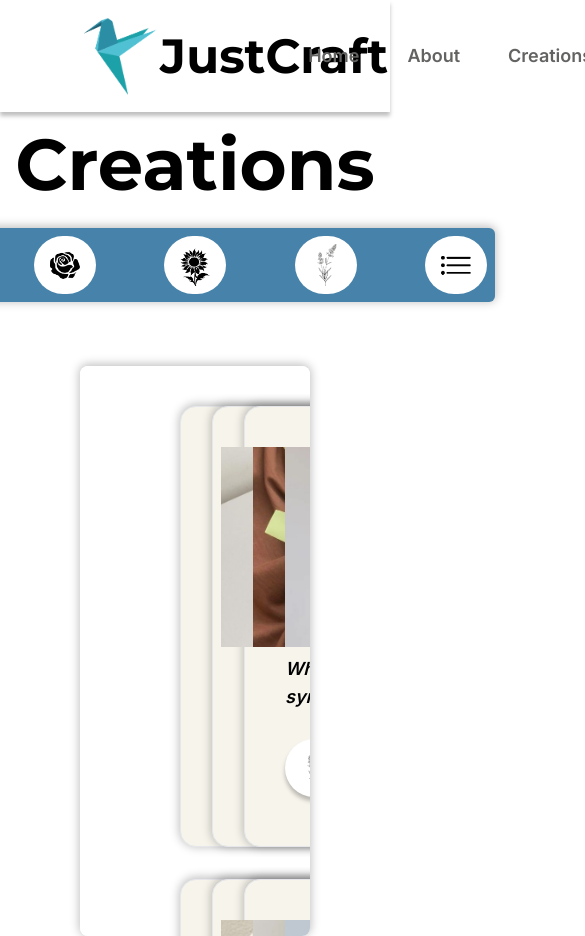
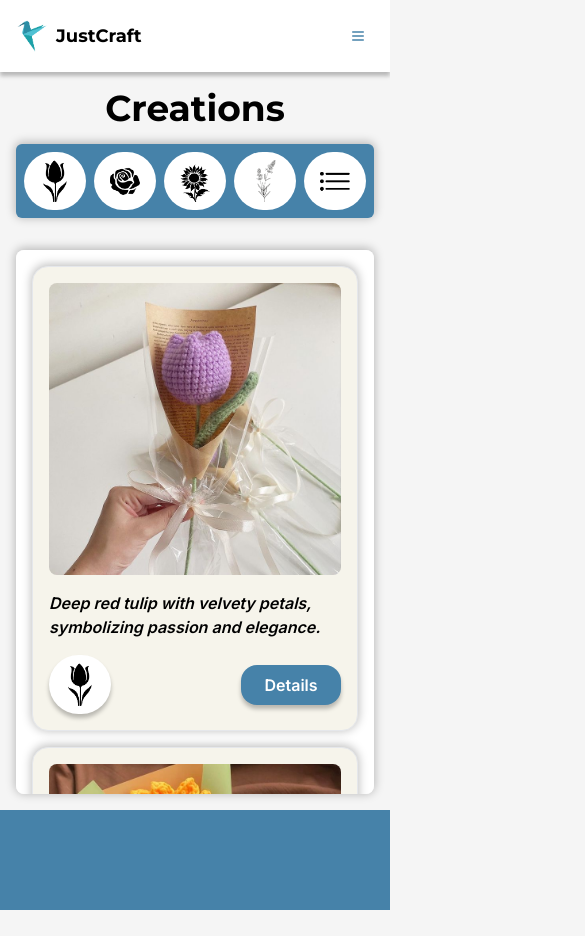
Before and after one commit to adnalow/crochet-v1, a Next.js app: page /creations in a window 390 px wide. Shown: the top 936 px of the page, 585 px wide, since content can reach past the window. After the commit the page ends 910 px from the top, so only its background shows below. Built offline with nearby package versions, Linux system fonts and the light colour scheme.

Commit message:
responsive home / creations

```diff
--- a/app/creations/page.tsx
+++ b/app/creations/page.tsx
@@ -2,34 +2,32 @@
 
 import ButtonOptionsIcon from "@/components/ButtonOptionsIcon";
 import CreationCard from "@/components/CreationCard";
-import { Button } from "@/components/ui/button";
 import { flowers } from "@/data/flowers";
-import Image from "next/image";
 import React, { useState } from "react";
 
 export default function Page() {
-  // State to track the selected filter type
   const [selectedType, setSelectedType] = useState("all");
 
-  // Function to handle button clicks
   const handleFilterClick = (type: string) => {
-    console.log("Selected type:", type); // Debug: log the selected filter type
     setSelectedType(type);
   };
 
-  // Filter the flowers array based on the selected type
   const filteredFlowers =
     selectedType === "all"
       ? flowers
       : flowers.filter((flower) => flower.type === selectedType);
 
   return (
-    <div className="flex max-w-screen max-h-screen flex-col items-center mt-4 px-[80px]">
-      <div className="flex flex-col items-center gap-16 w-[100%]">
-        <div className="flex flex-col items-center gap-7">
-          <h1 className="font-montserrat font-bold text-7xl">Creations</h1>
-          <div className="w-[600px] h-fit bg-primaryColor rounded-md p-2 items-center justify-between flex shadow-xlg">
-            {/* Buttons for filtering */}
+    <div className="flex flex-col items-center w-full px-4 md:px-6 lg:px-8 py-4 md:py-6">
+      <div className="flex flex-col items-center gap-8 md:gap-16 w-full max-w-7xl">
+        {/* Header Section */}
+        <div className="flex flex-col items-center gap-4 md:gap-7">
+          <h1 className="font-montserrat font-bold text-4xl md:text-5xl lg:text-7xl">
+            Creations
+          </h1>
+
+          {/* Filter Buttons */}
+          <div className="w-full max-w-[600px] h-fit bg-primaryColor rounded-md p-2 flex items-center justify-between gap-2 shadow-xlg overflow-x-auto scrollbar-thin scrollbar-thumb-gray-400 scrollbar-track-gray-200">
             <ButtonOptionsIcon
               image="/logoOptions/tulips.png"
               isShadow={false}
@@ -57,9 +55,10 @@ export default function Page() {
             />
           </div>
         </div>
-        <div className="w-full max-h-[570px] min-h-[250px] overflow-y-auto rounded-lg shadow-xlg bg-white px-[100px] py-10 scrollbar-thin scrollbar-thumb-gray-400 scrollbar-track-gray-200">
-          <div className="grid grid-cols-3 gap-8">
-            {/* Render filtered flowers */}
+
+        {/* Cards Container */}
+        <div className="w-full h-[calc(100vh-300px)] overflow-y-auto rounded-lg shadow-xlg bg-white p-4 md:p-6 lg:p-10 scrollbar-thin scrollbar-thumb-gray-400 scrollbar-track-gray-200">
+          <div className="grid grid-cols-1 md:grid-cols-2 lg:grid-cols-3 gap-4 md:gap-6 lg:gap-8">
             {filteredFlowers.map((flower, index) => (
               <CreationCard
                 key={index}
--- a/app/globals.css
+++ b/app/globals.css
@@ -5,6 +5,10 @@
 
 
 @layer base {
+  body {
+    background-color: #F5F5F5 ;
+  }
+
   :root {
     --background: 0 0% 100%;
     --foreground: 224 71.4% 4.1%;
--- a/app/layout.tsx
+++ b/app/layout.tsx
@@ -2,6 +2,7 @@ import type { Metadata } from "next";
 import { Inter, Roboto, Montserrat } from "next/font/google";
 import "./globals.css";
 import Header from "@/components/header";
+import Footer from "@/components/Footer";
 
 const getInter = Inter({
   variable: "--font-inter",
@@ -32,11 +33,12 @@ export default function RootLayout({
   return (
     <html lang="en">
       <body
-        className={`${getMontserrat.variable} ${getRoboto.variable}  ${getInter.variable}`}
+        className={`${getMontserrat.variable} ${getRoboto.variable} ${getInter.variable}`}
       >
-        <div className="flex flex-col min-h-screen">
+        <div className="flex flex-col min-h-screen w-full">
           <Header />
-          {children}
+          <main className="flex-1 w-full">{children}</main>
+          <Footer />
         </div>
       </body>
     </html>
--- a/components/CreationCard.tsx
+++ b/components/CreationCard.tsx
@@ -7,11 +7,10 @@ import { Button } from "./ui/button";
 import Link from "next/link";
 
 function slugify(text: string) {
-  console.log(text);
   return text
     .toLowerCase()
-    .replace(/\s+/g, "-") // Replace spaces with dashes
-    .replace(/[^\w-]+/g, ""); // Remove special characters
+    .replace(/\s+/g, "-")
+    .replace(/[^\w-]+/g, "");
 }
 
 export default function CreationCard({
@@ -21,11 +20,11 @@ export default function CreationCard({
   description,
   image,
 }: Flower) {
-  const slugifiedName = slugify(name); // Convert name to a slug
   return (
-    <Card className="min-w-[400px] max-w-[500px] min-h-max p-10 bg-whitishColor rounded-2xl shadow-xlg font-inter font-semibold">
-      <div className="flex flex-col gap-2 min-h-[350px]">
-        <div className="relative w-full min-h-[200px] max-h-full    ">
+    <Card className="w-full bg-whitishColor rounded-2xl shadow-xlg font-inter font-semibold p-4 md:p-6 lg:p-10">
+      <div className="flex flex-col gap-4">
+        {/* Image Container */}
+        <div className="relative w-full aspect-square rounded-lg overflow-hidden">
           <Image
             src={image}
             alt={name}
@@ -33,17 +32,21 @@ export default function CreationCard({
             className="object-cover object-center"
           />
         </div>
-        <p className="flex-grow text-black italic text-lg">
+
+        {/* Description */}
+        <p className="flex-grow text-black italic text-base md:text-lg min-h-[3rem]">
           {briefDescription}
         </p>
-        <div className="flex justify-between items-center">
+
+        {/* Bottom Section */}
+        <div className="flex justify-between items-center gap-4">
           <ButtonOptionsIcon
             image={`/logoOptions/${type}.png`}
             isShadow={true}
             onClick={() => {}}
           />
-          <Link href={`/creations/${name.replace(/\s+/g, "-").toLowerCase()}`}>
-            <Button className="bg-primaryColor text-white font-inter font-semibold rounded-2xl text-lg shadow-lg min-w-[150px]">
+          <Link href={`/creations/${slugify(name)}`} className="flex-shrink-0">
+            <Button className="bg-primaryColor text-white font-inter font-semibold rounded-2xl text-base md:text-lg shadow-lg min-w-[100px] md:min-w-[150px]">
               Details
             </Button>
           </Link>
--- /dev/null
+++ b/components/Footer.tsx
@@ -0,0 +1,9 @@
+import React from "react";
+
+export default function Footer() {
+  return (
+    <footer className="bg-primaryColor w-full min-h-[100px] text-white text-center p-4 md:p-6">
+      {/* Add footer content here */}
+    </footer>
+  );
+}
--- a/components/header.tsx
+++ b/components/header.tsx
@@ -1,35 +1,124 @@
+"use client";
+
 import Image from "next/image";
 import Link from "next/link";
-import React from "react";
+import React, { useState } from "react";
+import { Menu } from "lucide-react";
+import { Button } from "./ui/button";
 
 export default function Header() {
+  const [isMenuOpen, setIsMenuOpen] = useState(false);
+
   return (
-    <header className="shadow-lg py-4 px-[80px] bg-white">
-      <div className="flex items-center justify-between">
+    <header className="shadow-lg bg-white w-full relative z-50">
+      <div className="px-4 md:px-6 lg:px-[40px] py-4">
+        <div className="flex items-center justify-between gap-4">
+          {/* Logo Section */}
           <div className="flex items-center">
             <Image
               src={"/logo.png"}
-            width={80}
-            height={80}
+              width={32}
+              height={32}
               alt="JustCraft Logo"
+              className="w-8 h-8 md:w-[40px] md:h-[40px]"
             />
-          <h1 className="font-montserrat font-bold text-5xl">JustCraft</h1>
+            <h1 className="font-montserrat font-bold text-lg md:text-2xl lg:text-3xl ml-2">
+              JustCraft
+            </h1>
           </div>
-        <div>
-          <ul className="flex gap-12 text-grayColor font-inter font-semibold text-lg">
+
+          {/* Mobile Menu Button */}
+          <Button
+            variant="ghost"
+            className="md:hidden p-2"
+            onClick={() => setIsMenuOpen(!isMenuOpen)}
+          >
+            <Menu className="h-7 w-7 text-primaryColor" />
+          </Button>
+
+          {/* Desktop Navigation */}
+          <nav className="hidden md:block">
+            <ul className="flex gap-4 text-grayColor font-inter font-semibold text-sm lg:text-base">
               <li>
-              <Link href="/">Home</Link>
+                <Link
+                  href="/"
+                  className="hover:text-primaryColor transition-colors"
+                >
+                  Home
+                </Link>
               </li>
               <li>
-              <Link href="/about">About</Link>
+                <Link
+                  href="/about"
+                  className="hover:text-primaryColor transition-colors"
+                >
+                  About
+                </Link>
               </li>
               <li>
-              <Link href="/creations">Creations</Link>
+                <Link
+                  href="/creations"
+                  className="hover:text-primaryColor transition-colors"
+                >
+                  Creations
+                </Link>
               </li>
               <li>
-              <Link href="/about">Contact</Link>
+                <Link
+                  href="/about"
+                  className="hover:text-primaryColor transition-colors"
+                >
+                  Contact
+                </Link>
               </li>
             </ul>
+          </nav>
+
+          {/* Mobile Navigation */}
+          {isMenuOpen && (
+            <div className="absolute top-full left-0 right-0 bg-white shadow-lg md:hidden border-t">
+              <nav className="px-4">
+                <ul className="flex flex-col text-grayColor font-inter font-semibold text-base">
+                  <li>
+                    <Link
+                      href="/"
+                      className="block py-4 px-2 hover:bg-whitishColor hover:text-primaryColor transition-all"
+                      onClick={() => setIsMenuOpen(false)}
+                    >
+                      Home
+                    </Link>
+                  </li>
+                  <li>
+                    <Link
+                      href="/about"
+                      className="block py-4 px-2 hover:bg-whitishColor hover:text-primaryColor transition-all"
+                      onClick={() => setIsMenuOpen(false)}
+                    >
+                      About
+                    </Link>
+                  </li>
+                  <li>
+                    <Link
+                      href="/creations"
+                      className="block py-4 px-2 hover:bg-whitishColor hover:text-primaryColor transition-all"
+                      onClick={() => setIsMenuOpen(false)}
+                    >
+                      Creations
+                    </Link>
+                  </li>
+                  <li>
+                    <Link
+                      href="/about"
+                      className="block py-4 px-2 hover:bg-whitishColor hover:text-primaryColor transition-all"
+                      onClick={() => setIsMenuOpen(false)}
+                    >
+                      Contact
+                    </Link>
+                  </li>
+                </ul>
+              </nav>
+            </div>
+          )}
         </div>
       </div>
     </header>
```
Also changed, not shown: app/page.tsx (+32 -30 lines). Lines whose indentation alone changed are shown as unchanged.
